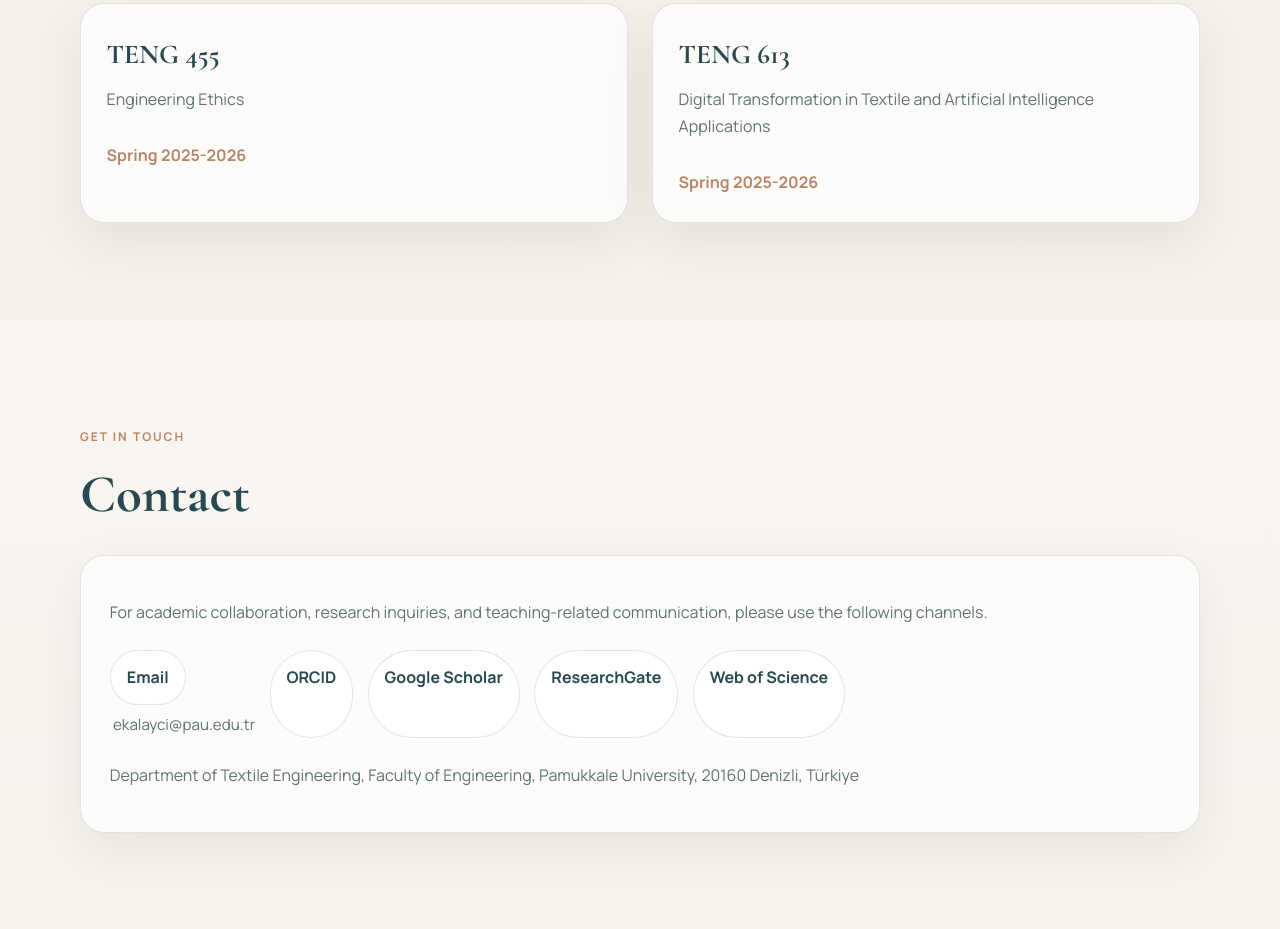
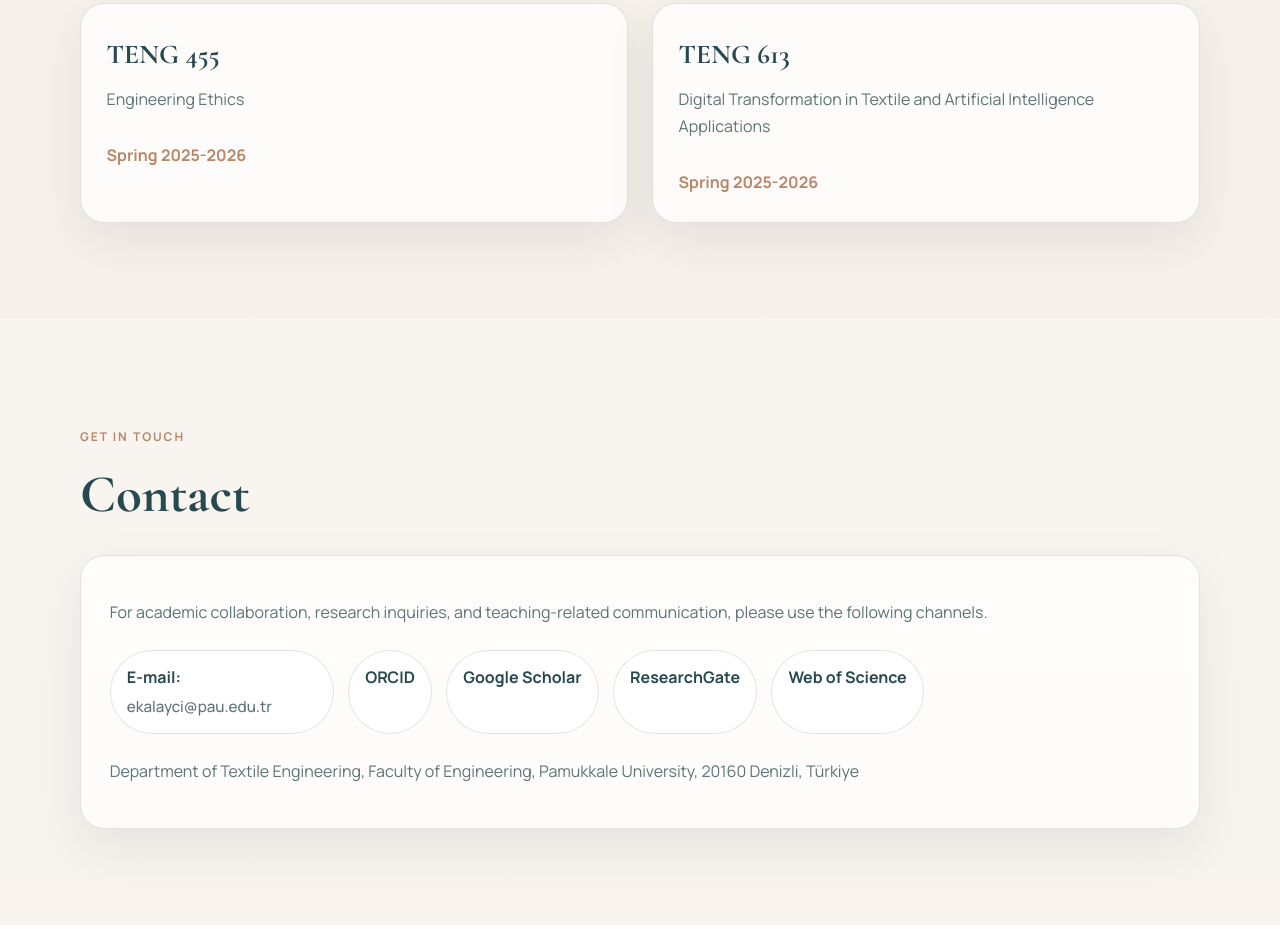
Before and after one commit to ecekalayci/ecekalayci.github.io, a plain HTML site: page index.html in a window 1280 px wide. Shown: the part 9880-10809 px from the top of the page. Drawn offline with nearby package versions, Linux system fonts and the light colour scheme.

Commit message:
Fix Scholar link and redesign email contact item

```diff
--- a/index.html
+++ b/index.html
@@ -188,11 +188,13 @@
           <p class="contact-intro" data-i18n="contact.intro">For academic collaboration, research inquiries, and teaching-related communication, please use the following channels.</p>
           <div class="contact-links">
             <div class="contact-item">
-              <a href="mailto:ekalayci@pau.edu.tr">Email</a>
-              <p class="contact-value">ekalayci@pau.edu.tr</p>
+              <a href="mailto:ekalayci@pau.edu.tr" class="contact-card-link">
+                <span class="contact-label">E-mail:</span>
+                <span class="contact-value">ekalayci@pau.edu.tr</span>
+              </a>
             </div>
             <a href="https://orcid.org/0000-0002-7331-7629" target="_blank" rel="noreferrer">ORCID</a>
-            <a href="https://scholar.google.com/citations?user=QFIrLVEAAAAJ&hl=tr" target="_blank" rel="noreferrer">Google Scholar</a>
+            <a href="https://scholar.google.com/citations?user=Wpqmje4AAAAJ&hl=en" target="_blank" rel="noreferrer">Google Scholar</a>
             <a href="https://www.researchgate.net/profile/Ece-Kalayci" target="_blank" rel="noreferrer">ResearchGate</a>
             <a href="https://www.webofscience.com/wos/author/record/KQF-7789-2024" target="_blank" rel="noreferrer">Web of Science</a>
           </div>
--- a/style.css
+++ b/style.css
@@ -253,8 +253,10 @@ h3 { font-size: 1.7rem; }
 .teaching-card span { display: inline-block; margin-top: 0.8rem; color: var(--highlight); font-weight: 700; }
 .contact-links { display: flex; flex-wrap: wrap; gap: 0.9rem; margin: 1.5rem 0; }
 .contact-links a { padding: 0.8rem 1rem; border-radius: 999px; background: var(--surface-strong); border: 1px solid var(--border); color: var(--accent-strong); font-weight: 700; }
-.contact-item { display: flex; flex-direction: column; align-items: flex-start; gap: 0.45rem; }
-.contact-value { margin: 0; padding-left: 0.2rem; color: var(--muted); font-size: 0.95rem; }
+.contact-item { display: flex; }
+.contact-card-link { display: flex; flex-direction: column; align-items: flex-start; gap: 0.2rem; min-width: 14rem; }
+.contact-label { font-weight: 700; color: var(--accent-strong); }
+.contact-value { color: var(--muted); font-size: 0.95rem; font-weight: 500; }
 .reveal { opacity: 0; transform: translateY(22px); transition: opacity 0.7s ease, transform 0.7s ease; }
 .reveal.visible { opacity: 1; transform: translateY(0); }
 
```
